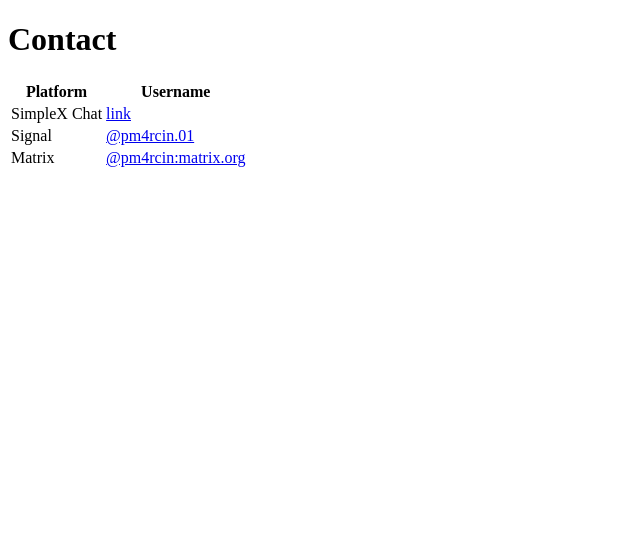
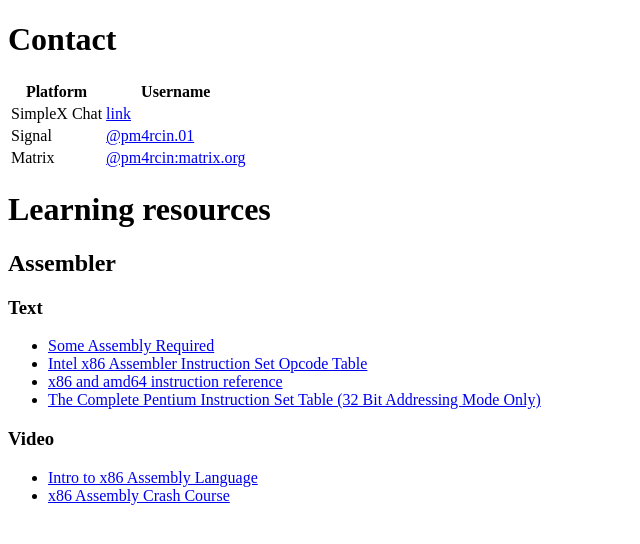
Before and after one commit to pm4rcin/pm4rcin.github.io, a plain HTML site: page index.html in a window 1280 px wide. Shown: the whole page, without its empty margins (0-640 px from the left). Drawn offline with Linux system fonts and the light colour scheme.

Commit message:
feat: add X86 assembler learning resources
Signed-off-by: Marcin Pachur <pm4rcin.dev.net667@silomails.com>

```diff
--- a/index.html
+++ b/index.html
@@ -45,6 +45,43 @@
           </tr>
         </tbody>
       </table>
+      <h1 id="learning-resources">Learning resources</h1>
+      <h2 id="assembler">Assembler</h2>
+      <h3 id="assembler-text">Text</h3>
+      <ul>
+        <li>
+          <a href="https://github.com/hackclub/some-assembly-required"
+            >Some Assembly Required</a
+          >
+        </li>
+        <li>
+          <a href="https://sparksandflames.com/files/x86InstructionChart.html"
+            >Intel x86 Assembler Instruction Set Opcode Table</a
+          >
+        </li>
+        <li>
+          <a href="https://www.felixcloutier.com/x86/"
+            >x86 and amd64 instruction reference</a
+          >
+        </li>
+        <li>
+          <a href="http://gynvael.vexillium.org/dump/opcodes.txt"
+            >The Complete Pentium Instruction Set Table (32 Bit Addressing Mode
+            Only)</a
+          >
+        </li>
+      </ul>
+      <h3 id="assembler-video">Video</h3>
+      <ul>
+        <li>
+          <a href="https://youtu.be/wLXIWKUWpSs"
+            >Intro to x86 Assembly Language</a
+          >
+        </li>
+        <li>
+          <a href="https://youtu.be/75gBFiFtAb8">x86 Assembly Crash Course</a>
+        </li>
+      </ul>
     </main>
     <footer></footer>
   </body>
```
Also changed, not shown: 1 other file.
